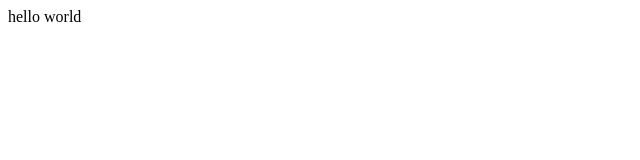
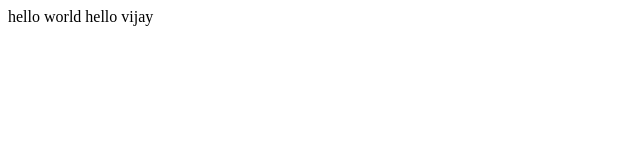
Before and after one commit to Rakeshchintu123/git2, a plain HTML site: page index.html in a window 1280 px wide. Shown: the full height of the page, 0-640 px from the left. Drawn offline with Linux system fonts and the light colour scheme.

Commit message:
second commit

```diff
--- a/index.html
+++ b/index.html
@@ -8,6 +8,6 @@
 <body>
 
     </h1>hello world
-
+</h2 style="font-family:'courier New',courier,monospace;background-color:chocolate;">hello vijay</h2>
 </body>
 </html>
```
